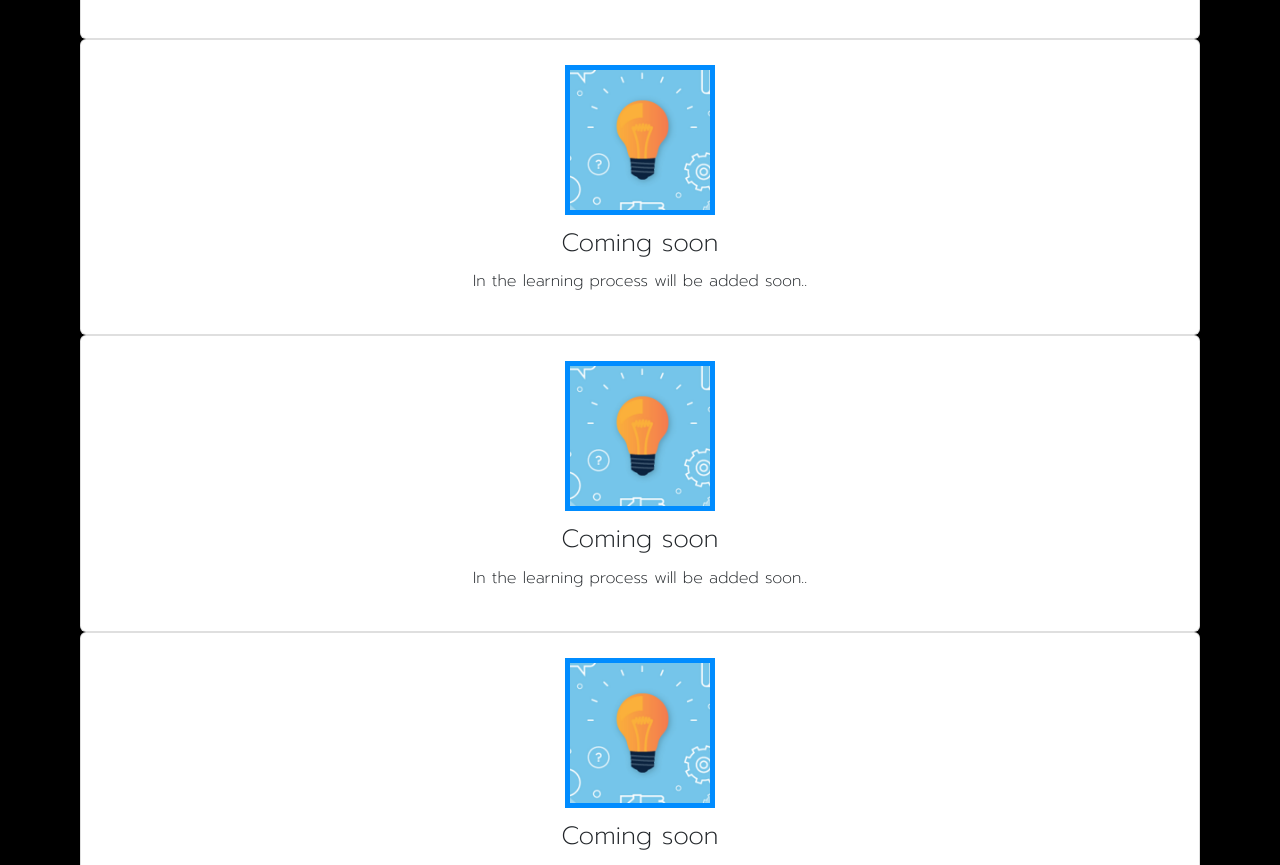
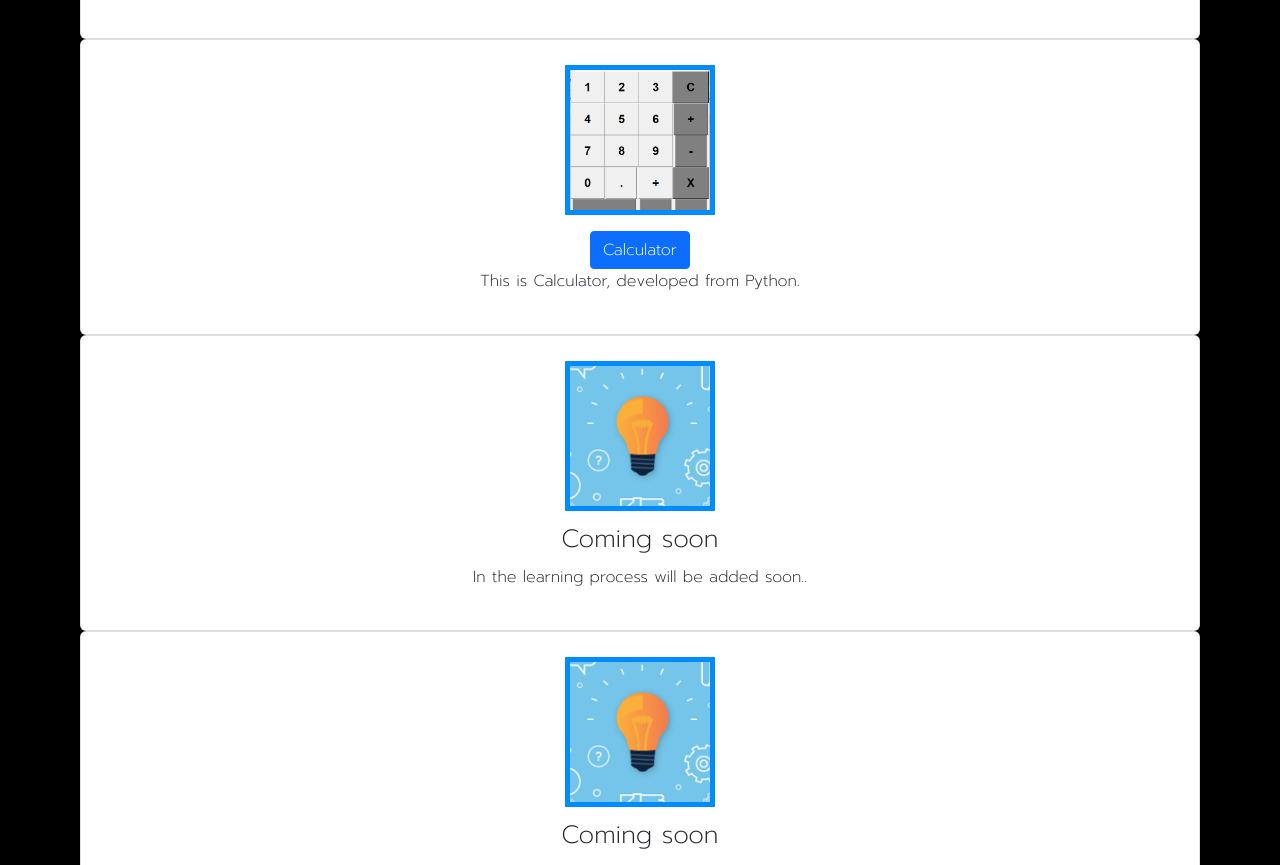
Before and after one commit to SkyShineTH/Profile, a plain HTML site: page index.html in a window 1280 px wide. Shown: the part 2199-3064 px from the top of the page. Drawn offline with nearby package versions, Linux system fonts and the light colour scheme.

Commit message:
Calculator

```diff
--- a/index.html
+++ b/index.html
@@ -83,9 +83,9 @@
                 </div>
                 <div class="card">
                     <div class="box-project">
-                        <img src="images/project.jpg" alt="">
-                        <div class="text">Coming soon</div>
-                        <p>In the learning process will be added soon..</p>
+                        <img src="images/project/calculator.png" alt="">
+                        <a href="https://github.com/SkyShineTH/Calculator.git"><button class="btn btn-primary">Calculator</button></a>
+                        <p>This is Calculator, developed from Python.</p>
                     </div>
                 </div>
                 <div class="card">
```
Also changed, not shown: images/project/calculator.png (added).
